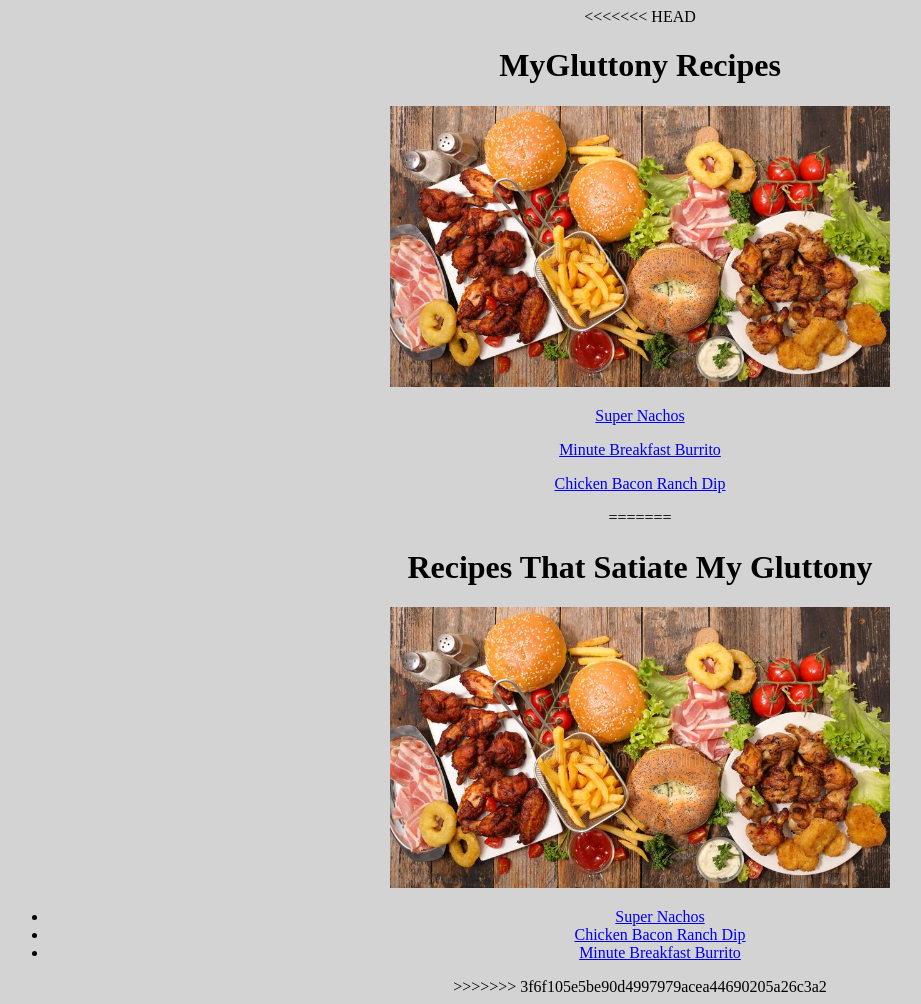
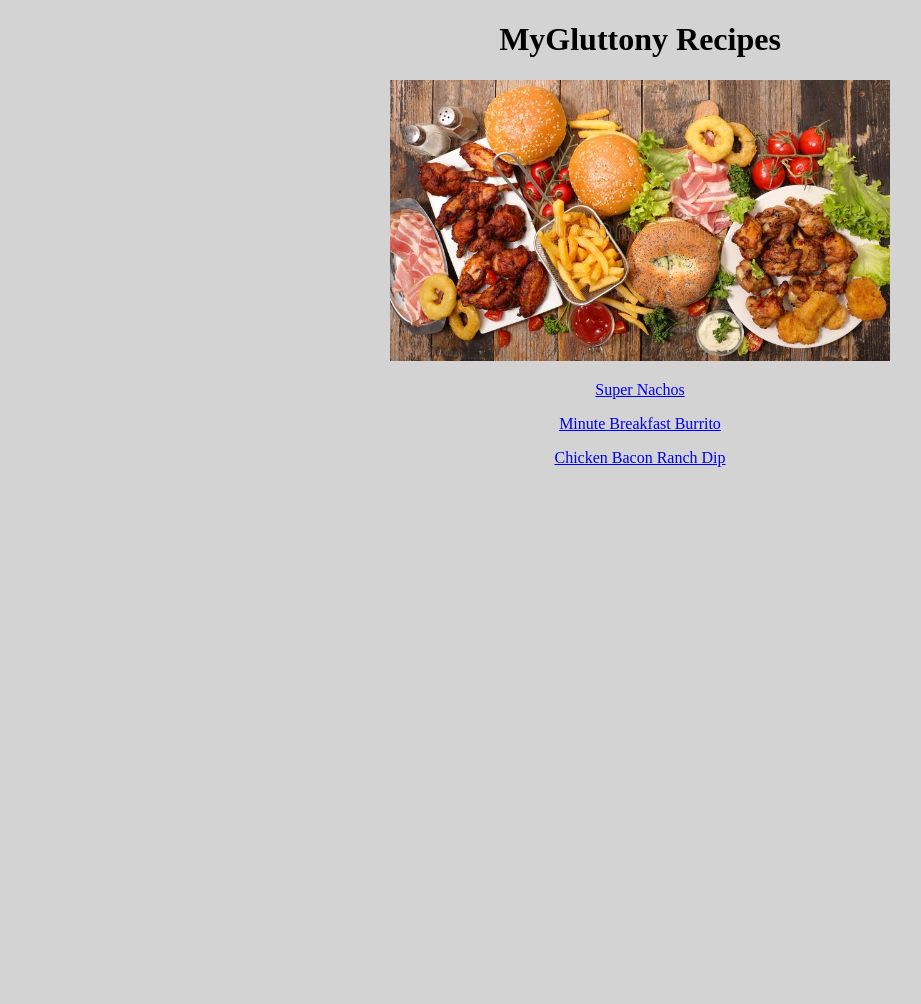
Before and after one commit to Enorid/MyGluttony, a plain HTML site: page index.html in a window 1280 px wide. Shown: the whole page, without its empty margins (0-921 px from the left). After the commit the page ends 800 px from the top, so only its background shows below. Drawn offline with Linux system fonts and the light colour scheme.

Commit message:
Update index.html

```diff
--- a/index.html
+++ b/index.html
@@ -2,7 +2,6 @@
 <html lang="en">
   <head>
     <meta charset="UTF-8">
-<<<<<<< HEAD
     <meta http-equiv="X-UA-Compatible" content="IE=edge">
     <meta name="viewport" content="width=device-width, initial-scale=1.0">
     <title>MyGluttony</title>
@@ -16,19 +15,5 @@
       <p><a href="recipes/nachos.html">Super Nachos</a></p>
       <p><a href="recipes/breakfast-burrito.html">Minute Breakfast Burrito</a></p>
       <p><a href="recipes/cbr-dip.html">Chicken Bacon Ranch Dip</a></p>
-=======
-    <title>MyGluttony</title>
-  </head>
-
-  <body>
-    <h1>Recipes That Satiate My Gluttony</h1>
-    <a href="https://www.dreamstime.com/assorted-american-food-top-view-image109748438" target="_blank" rel="noopener noreferrer">
-      <img src="images/stock-photo-of-food.png" alt="A top down photo of various food including: Bacon, Chicken Wings, Fries, Burgers and Chicken Nuggets"></a>
-    <ul>
-      <li><a href="recipes/nachos.html">Super Nachos</a></li>
-      <li><a href="recipes/cbr-dip.html">Chicken Bacon Ranch Dip</a></li>
-      <li><a href="recipes/breakfast-burrito.html">Minute Breakfast Burrito</a></li>
-    </ul>
->>>>>>> 3f6f105e5be90d4997979acea44690205a26c3a2
   </body>
 </html>
```
